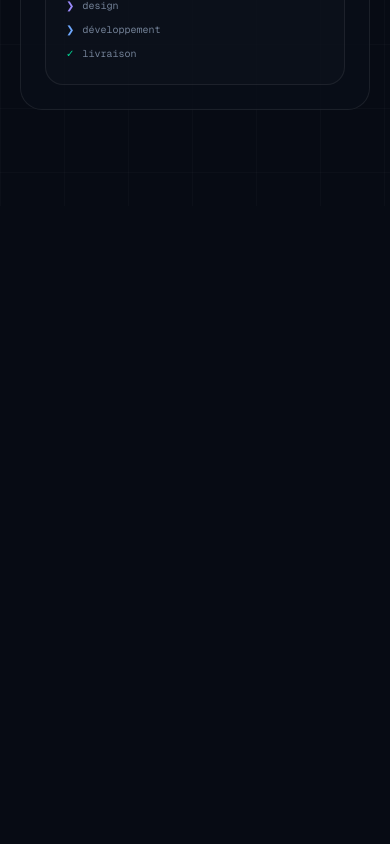
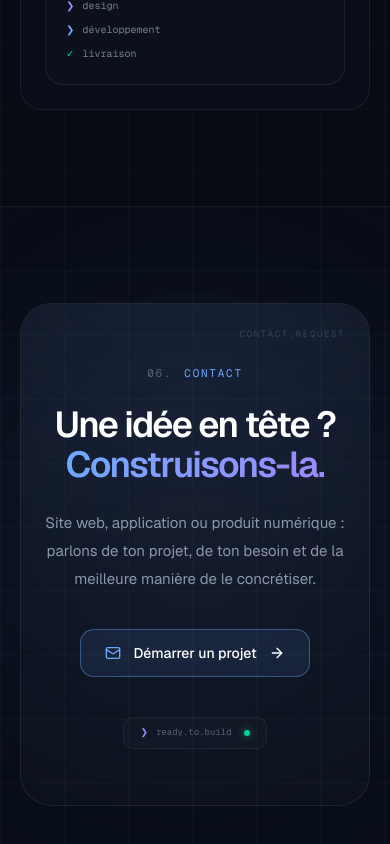
Before and after one commit to aiiioo93/absley-portfolio, a Next.js app: page / in a window 390 px wide. Shown: the part 7168-8012 px from the top of the page. Before the commit the page ends 7374 px from the top, so only its background shows below. Built offline with nearby package versions, Linux system fonts and the light colour scheme.

Commit message:
feat: add homepage contact cta

```diff
--- a/app/page.tsx
+++ b/app/page.tsx
@@ -1,4 +1,5 @@
 import { AboutPreview } from "@/components/home/about-preview"
+import { ContactCta } from "@/components/home/contact-cta"
 import { FeaturedProjects } from "@/components/home/featured-projects"
 import { Hero } from "@/components/home/hero"
 import { ServicesPreview } from "@/components/home/services-preview"
@@ -12,6 +13,7 @@ export default function Home() {
       <ServicesPreview />
       <StackPreview />
       <AboutPreview />
+      <ContactCta />
     </main>
   )
 }
--- /dev/null
+++ b/components/home/contact-cta.tsx
@@ -0,0 +1,124 @@
+import Link from "next/link"
+import { ArrowRight, Mail } from "lucide-react"
+
+export function ContactCta() {
+  return (
+    <section className="relative overflow-hidden border-t border-white/[0.06] py-24 sm:py-28 lg:py-32">
+      {/* Grille technique */}
+      <div className="pointer-events-none absolute inset-0 bg-[linear-gradient(to_right,rgba(255,255,255,0.018)_1px,transparent_1px),linear-gradient(to_bottom,rgba(255,255,255,0.018)_1px,transparent_1px)] bg-[size:64px_64px]" />
+
+      {/* Halos */}
+      <div className="pointer-events-none absolute left-1/2 top-1/2 h-[520px] w-[760px] -translate-x-1/2 -translate-y-1/2 rounded-full bg-[#6EA8FE]/[0.06] blur-[160px]" />
+
+      <div className="pointer-events-none absolute right-[10%] top-[20%] h-[320px] w-[320px] rounded-full bg-[#9B8AFB]/[0.05] blur-[120px]" />
+
+      <div className="relative mx-auto max-w-7xl px-5 sm:px-6 lg:px-8">
+        <div
+          className="
+            relative
+            overflow-hidden
+            rounded-[2rem]
+            border
+            border-white/[0.08]
+            bg-white/[0.018]
+            px-6
+            py-14
+            sm:px-10
+            sm:py-16
+            lg:px-16
+            lg:py-20
+          "
+        >
+          {/* Halo interne */}
+          <div className="pointer-events-none absolute left-1/2 top-0 h-[300px] w-[600px] -translate-x-1/2 -translate-y-1/2 rounded-full bg-[#6EA8FE]/10 blur-[120px]" />
+
+          {/* Décoration */}
+          <div className="pointer-events-none absolute right-6 top-6 font-mono text-[9px] uppercase tracking-[0.18em] text-[#344257] sm:right-8 sm:top-8">
+            contact.request
+          </div>
+
+          <div className="relative mx-auto max-w-4xl text-center">
+            {/* Label */}
+            <div className="mb-6 inline-flex items-center gap-3 font-mono text-[11px] uppercase tracking-[0.16em] text-[#6EA8FE]">
+              <span className="text-[#566477]">06.</span>
+              contact
+            </div>
+
+            {/* Titre */}
+            <h2 className="text-4xl font-semibold tracking-[-0.045em] text-white sm:text-5xl lg:text-6xl xl:text-7xl">
+              Une idée en tête ?
+              <br />
+
+              <span className="bg-gradient-to-r from-[#6EA8FE] to-[#9B8AFB] bg-clip-text text-transparent">
+                Construisons-la.
+              </span>
+            </h2>
+
+            {/* Description */}
+            <p className="mx-auto mt-6 max-w-2xl text-[15px] leading-7 text-[#8A98AA] sm:text-base sm:leading-8">
+              Site web, application ou produit numérique : parlons de ton
+              projet, de ton besoin et de la meilleure manière de le
+              concrétiser.
+            </p>
+
+            {/* CTA */}
+            <div className="mt-9 flex justify-center">
+              <Link
+                href="/contact"
+                className="
+                  group
+                  relative
+                  inline-flex
+                  h-12
+                  items-center
+                  justify-center
+                  gap-3
+                  overflow-hidden
+                  rounded-xl
+                  border
+                  border-[#6EA8FE]/40
+                  bg-[#6EA8FE]/10
+                  px-6
+                  text-sm
+                  font-medium
+                  text-white
+                  transition-all
+                  duration-300
+
+                  hover:border-[#6EA8FE]/70
+                  hover:bg-[#6EA8FE]/15
+                  hover:shadow-[0_0_40px_rgba(110,168,254,0.15)]
+
+                  sm:h-13
+                  sm:px-7
+                "
+              >
+                {/* Effet lumineux */}
+                <span className="absolute inset-0 translate-x-[-110%] bg-gradient-to-r from-transparent via-white/[0.08] to-transparent transition-transform duration-700 group-hover:translate-x-[110%]" />
+
+                <span className="relative flex items-center gap-3">
+                  <Mail className="size-4 text-[#6EA8FE]" />
+
+                  Démarrer un projet
+
+                  <ArrowRight className="size-4 transition-transform duration-300 group-hover:translate-x-1" />
+                </span>
+              </Link>
+            </div>
+
+            {/* Ligne terminal */}
+            <div className="mt-10 flex justify-center">
+              <div className="inline-flex items-center gap-2 rounded-lg border border-white/[0.06] bg-white/[0.015] px-4 py-2 font-mono text-[9px] text-[#566477] sm:text-[10px]">
+                <span className="text-[#9B8AFB]">❯</span>
+
+                <span>ready.to.build</span>
+
+                <span className="ml-1 size-1.5 rounded-full bg-emerald-400 shadow-[0_0_8px_rgba(52,211,153,0.7)]" />
+              </div>
+            </div>
+          </div>
+        </div>
+      </div>
+    </section>
+  )
+}
```
